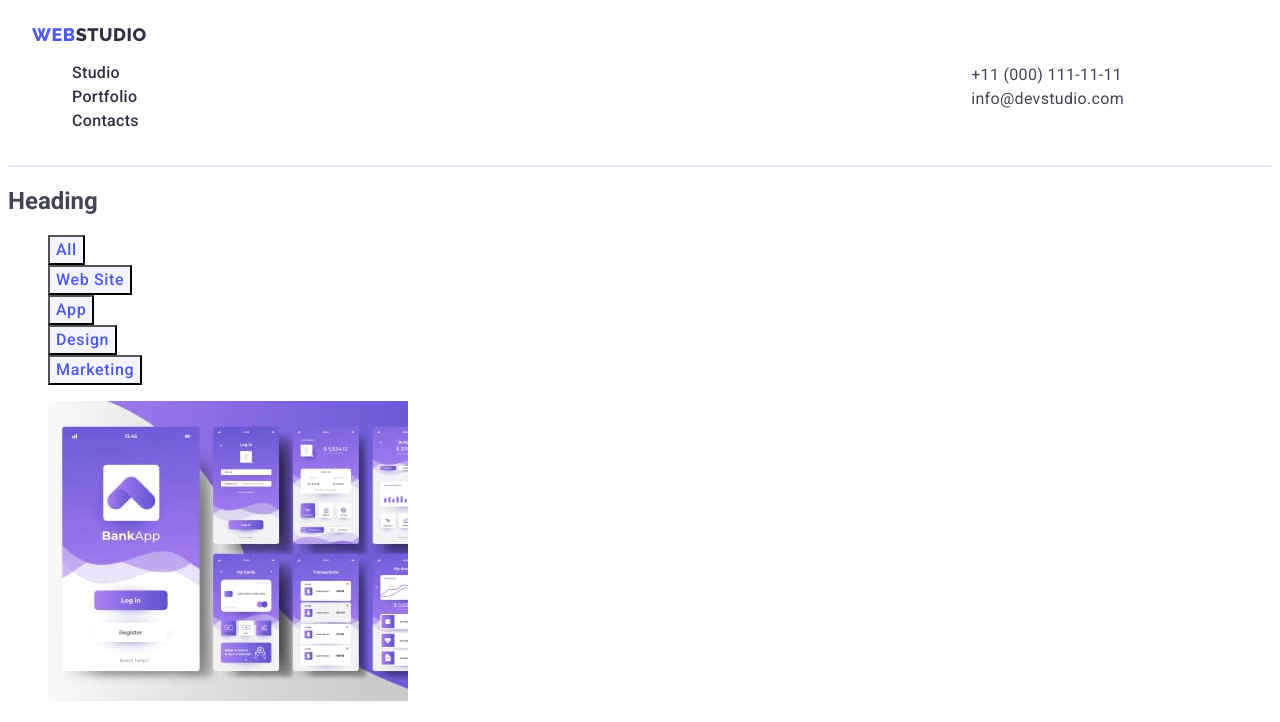
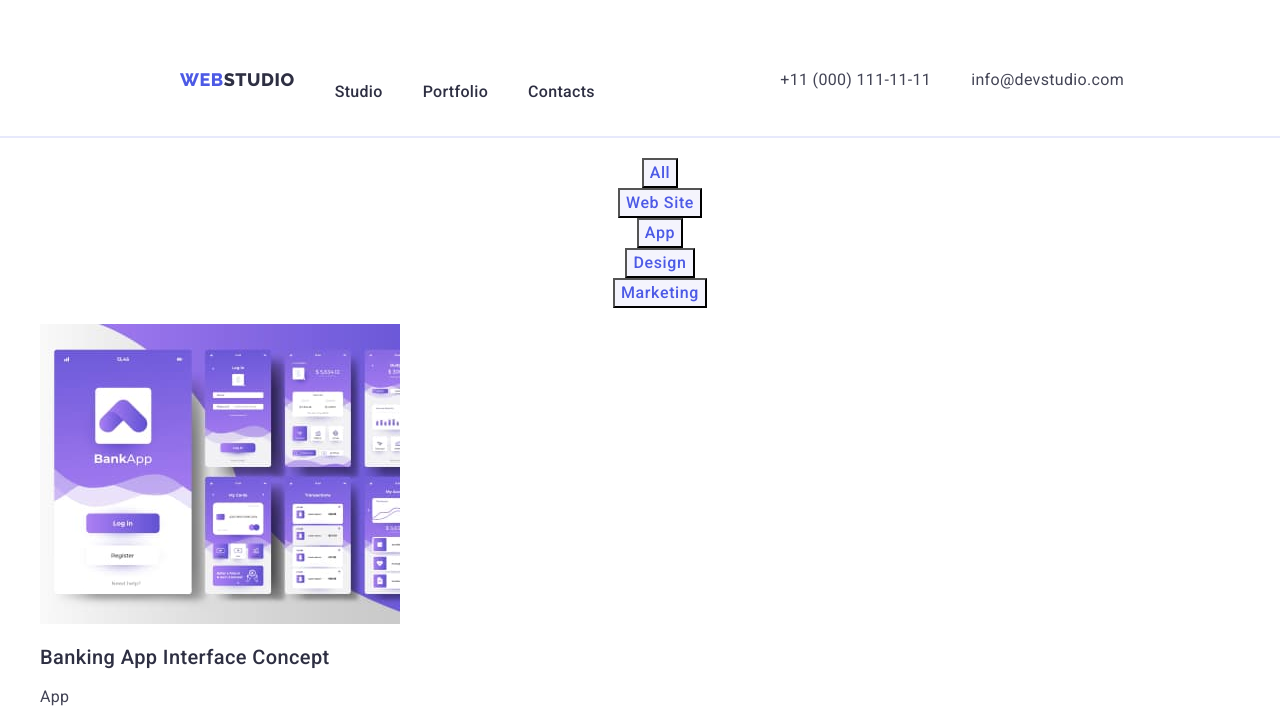
Before and after one commit to BanShuit/goit-markup-hw-03, a plain HTML site: page portfolio.html in a window 1280 px wide. Shown: the top 722 px of the page. Drawn offline with nearby package versions, Linux system fonts and the light colour scheme.

Commit message:
Update portfolio.html

```diff
--- a/portfolio.html
+++ b/portfolio.html
@@ -4,35 +4,45 @@
 <head>
     <meta charset="UTF-8">
     <meta name="viewport" content="width=device-width, initial-scale=1.0">
-    <link rel="stylesheet" href="./css/styles.css">
-    <title>Portfolio</title>
-    <link rel="preconnect" href="https://fonts.googleapis.com">
-    <link rel="preconnect" href="https://fonts.gstatic.com" crossorigin>
     <link
         href="https://fonts.googleapis.com/css2?family=Raleway:wght@800&family=Roboto:wght@400;500;700;900&display=swap"
         rel="stylesheet">
+    <link rel="stylesheet" href="https://cdnjs.cloudflare.com/ajax/libs/modern-normalize/2.0.0/modern-normalize.min.css"
+        integrity="sha512-4xo8blKMVCiXpTaLzQSLSw3KFOVPWhm/TRtuPVc4WG6kUgjH6J03IBuG7JZPkcWMxJ5huwaBpOpnwYElP/m6wg=="
+        crossorigin="anonymous" referrerpolicy="no-referrer" />
+    <link rel="stylesheet" href="./css/styles.css">
+    <title>Main Page</title>
+    <link rel="preconnect" href="https://fonts.googleapis.com">
+    <link rel="preconnect" href="https://fonts.gstatic.com" crossorigin>
 </head>
 
 <body>
     <header>
         <nav>
+            <div class="top-menu">
                 <a class="logo link" href="./index.html">Web<span class="studio-logo">Studio</span></a>
                 <ul class="list">
+                    <div class="links">
                         <li><a class="nav link" href="./index.html">Studio</a></li>
                         <li><a class="nav link" href="./portfolio.html">Portfolio</a></li>
                         <li><a class="nav link" href="">Contacts</a></li>
+                    </div>
                 </ul>
+            </div>
         </nav>
         <address class="contacts">
             <ul class="list">
+                <div class="top-contact">
                     <li><a class="contacts-top link" href="tel:+110001111111">+11 (000) 111-11-11</a></li>
                     <li><a class="contacts-top link" href="mailto:info@devstudio.com">info@devstudio.com</a></li>
+                </div>
             </ul>
         </address>
     </header>
     <main>
         <section>
-            <h1>Heading</h1>
+            <h1></h1>
+            <div class="s-button">
             <ul class="list">
                 <li><button class="button-one" type="button">All</button></li>
                 <li><button class="button-one" type="button">Web Site</button></li>
@@ -40,9 +50,10 @@
                 <li><button class="button-one" type="button">Design</button></li>
                 <li><button class="button-one" type="button">Marketing</button></li>
             </ul>
+            </div>
             <ul class="list">
                 <li>
-                    <a class="link" >
+                    <a class="link">
                         <img src="./images/imagesa1.jpg" alt="App" width="360" height="300">
                         <h2 class="heading-portfolio-one">Banking App Interface Concept</h2>
                         <p class="paragraph-portfolio">App</p>
@@ -71,16 +82,14 @@
                 </li>
                 <li>
                     <a class="link">
-                        <img src="./images/imagesb2.jpg" alt="purple wallpaper on the phone" width="360"
-                            height="300">
+                        <img src="./images/imagesb2.jpg" alt="purple wallpaper on the phone" width="360" height="300">
                         <h2 class="heading-portfolio-one">Screen Illustrations</h2>
                         <p class="paragraph-portfolio">Design</p>
                     </a>
                 </li>
                 <li>
                     <a class="link">
-                        <img src="./images/imagesb3.jpg" alt="happy woman in yellow sweater" width="360"
-                            height="300">
+                        <img src="./images/imagesb3.jpg" alt="happy woman in yellow sweater" width="360" height="300">
                         <h2 class="heading-portfolio-one">Online Courses</h2>
                         <p class="paragraph-portfolio">Marketing</p>
                     </a>
@@ -110,11 +119,14 @@
         </section>
     </main>
     <footer class="footer">
+        <div class="top-menu">
             <a class="logo link">Web<span class="studio-two">Studio</span></a>
+        </div>
+        <div class="info">
             <p class="paragraph-footer">Increase the flow of customers and <br> sales for your business with digital <br>
                 marketing &
                 growth solutions.</p>
+        </div>
     </footer>
 </body>
-
 </html>
```
Lines whose indentation alone changed are shown as unchanged.
